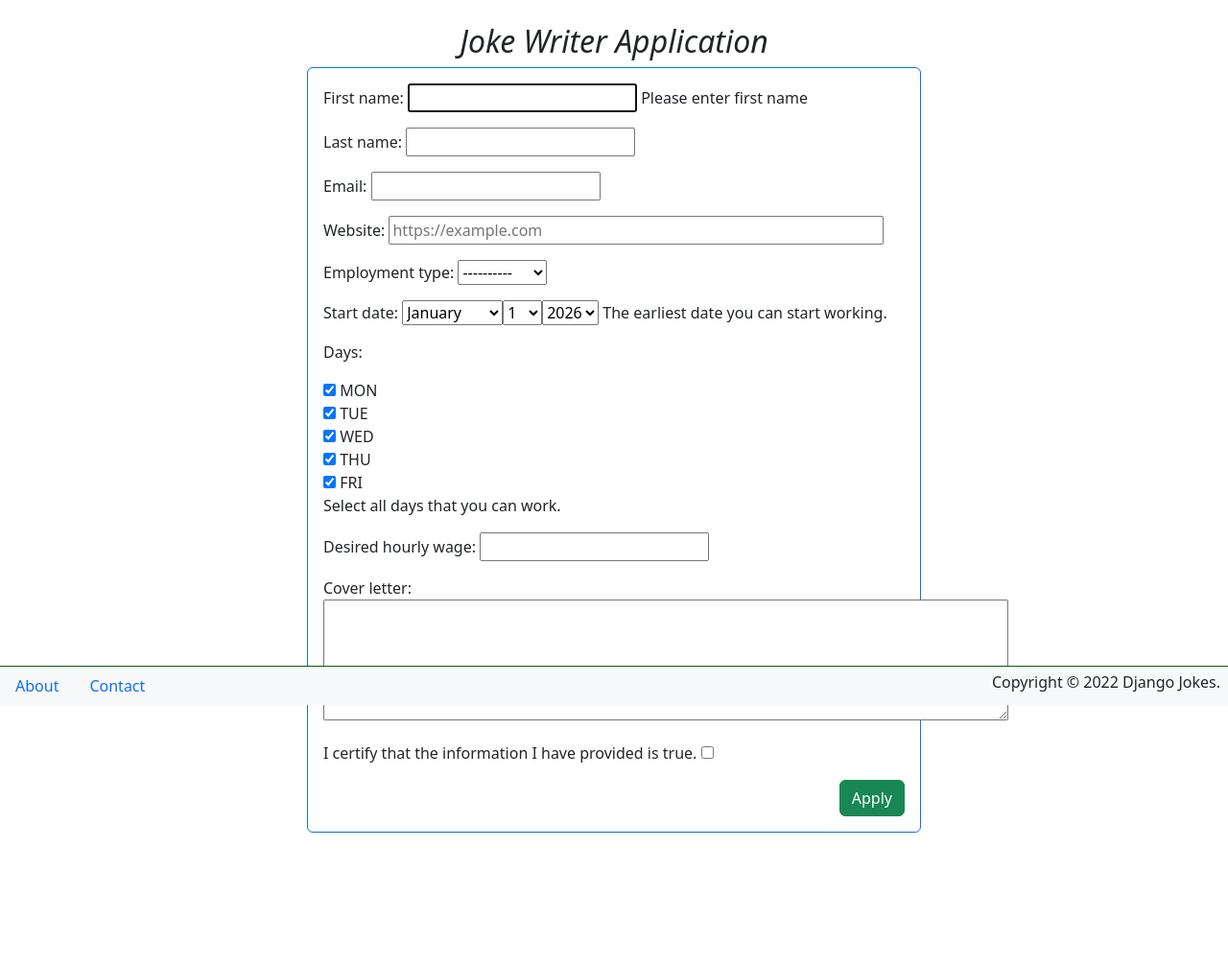
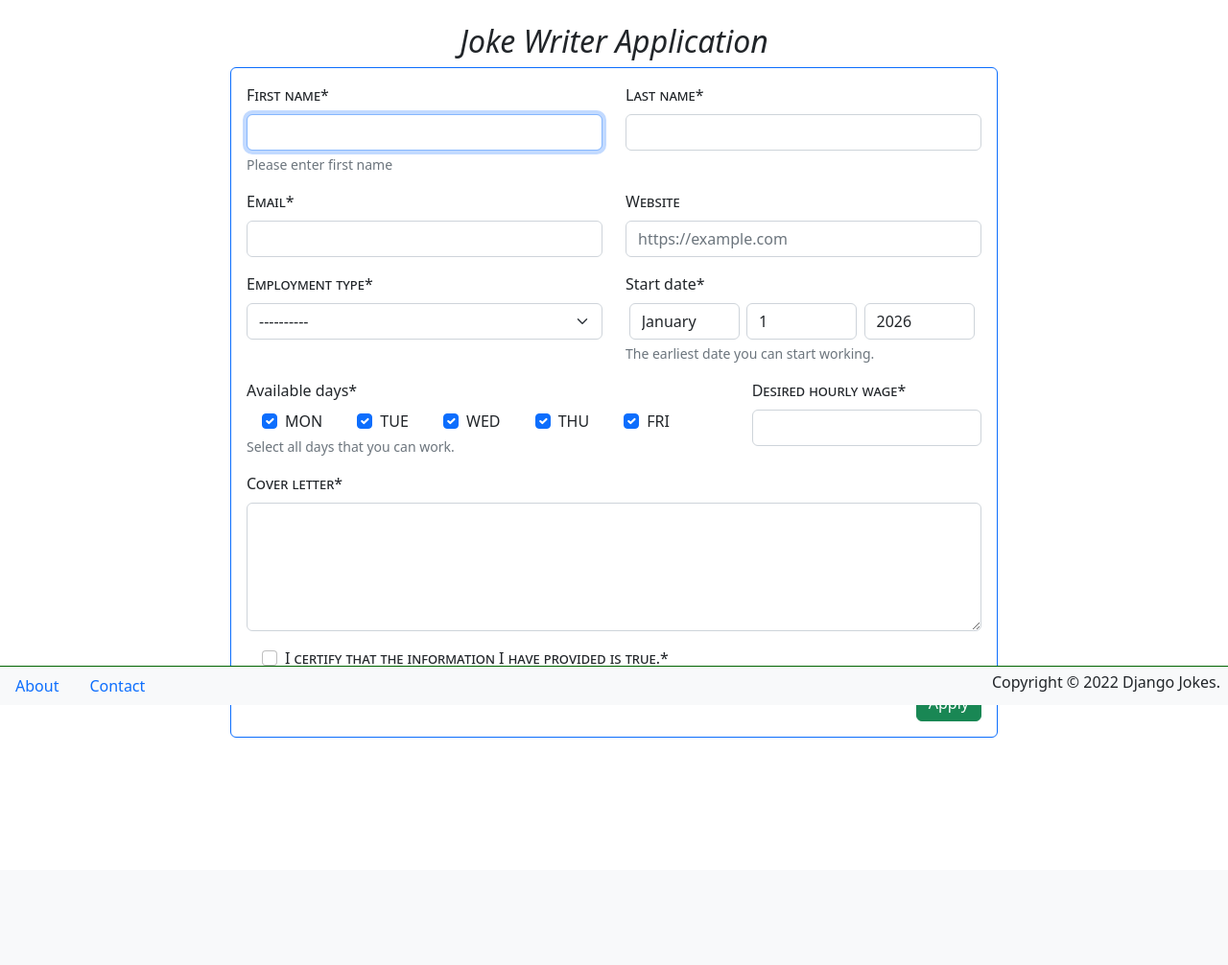
Before and after one commit to rafaelleroux/djangojokes.com, a Django app: page /jobs/job-app/ in a window 1280 px wide. Shown: the part 65-1071 px from the top of the page at 96% size. After the commit the page ends 834 px from the top, so only its background shows below. Run offline with Django 5.2, Linux system fonts and the light colour scheme; some libraries are stand-ins or nearby versions.

Commit message:
Added new modules for crispy forms and crispy bootstrap, and styles the joke_writer.html to use the new styling

```diff
--- a/jobs/forms.py
+++ b/jobs/forms.py
@@ -1,5 +1,13 @@
 from django import forms
 from datetime import datetime
+from django.core.exceptions import ValidationError
+from django.core.validators import URLValidator
+
+def validate_future_date(value):
+    if value < datetime.now().date():
+        raise ValidationError(
+            message=f'{value} is in the past.', code='past_date'
+        )
 
 class JobApplicationForm(forms.Form):
     first_name = forms.CharField(help_text='Please enter first name',
@@ -16,7 +24,9 @@ class JobApplicationForm(forms.Form):
                                      'placeholder': 'https://example.com',
                                      'size': '50'
                                  }
-                             ) )
+                             ),
+                             validators=[URLValidator(schemes=['http','https'])]
+                             )
 
     EMPLOYMENT_TYPE = (
         (None, '----------'),
@@ -30,7 +40,12 @@ class JobApplicationForm(forms.Form):
     start_date = forms.DateField(help_text='The earliest date you can start working.',
                                      widget=forms.SelectDateWidget(
                                          years=YEARS,
-                                     )
+                                         attrs={
+                                             'style': 'width: 31%; display: inline-block; margin: 0 1%'
+                                         }
+                                     ),
+                                     validators=[validate_future_date],
+                                     error_messages= {'past_date': 'Please enter a future date.'}
                                 )
 
     DAYS = (
@@ -41,8 +56,9 @@ class JobApplicationForm(forms.Form):
         (5, 'FRI')
     )
 
-    days = forms.MultipleChoiceField(
+    available_days = forms.TypedMultipleChoiceField(
         choices=DAYS,
+        coerce=int,
         help_text='Select all days that you can work.',
         widget=forms.CheckboxSelectMultiple(
             attrs={
@@ -51,7 +67,7 @@ class JobApplicationForm(forms.Form):
         ),
     )
     desired_hourly_wage = forms.DecimalField(
-        widget=forms.TextInput(
+        widget=forms.NumberInput(
             attrs={
                 'min': '10.00',
                 'max': '100.00',
@@ -67,4 +83,4 @@ class JobApplicationForm(forms.Form):
             }
         )
     )
-    check = forms.BooleanField(label='I certify that the information I have provided is true.')
+    confirmation = forms.BooleanField(label='I certify that the information I have provided is true.')
--- a/static/css/main.css
+++ b/static/css/main.css
@@ -13,3 +13,14 @@ header {
 h2 {
   font-style: italic;
 }
+
+/* Form Styles */
+label {
+  font-variant: small-caps;
+}
+
+.form-check {
+  display: inline-block;
+  font-weight: normal;
+  margin: 0 1rem;
+}
--- a/templates/jobs/joke_writer.html
+++ b/templates/jobs/joke_writer.html
@@ -1,13 +1,47 @@
 {% extends "_base.html" %}
+{% load crispy_forms_tags %}
 
 {% block title %}Job Application: Joke Writer{% endblock %}
 {% block main %}
   <h2 class="text-center">Joke Writer Application</h2>
-  <div class="card border-primary m-auto mb-3 p-3" style="max-width: 40rem">
-      <form method="post">
-        {% csrf_token %}
-        {{ form.as_p }}
-        <button class="btn btn-success float-end">Apply</button>
-      </form>
+  <div class="card border-primary m-auto mb-3 p-3" style="max-width: 50rem">
+    <form method="post" novalidate>
+      {% csrf_token %}
+      <div class="row">
+        <div class="col-md-6 mb-0">
+          {{ form.first_name|as_crispy_field }}
+        </div>
+        <div class="col-md-6 mb-0">
+          {{ form.last_name|as_crispy_field }}
+        </div>
+      </div>
+      <div class="row">
+        <div class="col-md-6 mb-0">
+          {{ form.email|as_crispy_field }}
+        </div>
+        <div class="col-md-6 mb-0">
+          {{ form.website|as_crispy_field }}
+        </div>
+      </div>
+      <div class="row">
+        <div class="col-md-6 mb-0">
+          {{ form.employment_type|as_crispy_field }}
+        </div>
+        <div class="col-md-6 mb-0">
+          {{ form.start_date|as_crispy_field }}
+        </div>
+      </div>
+      <div class="row">
+        <div class="col-md-8 mb-0">
+          {{ form.available_days|as_crispy_field  }}
+        </div>
+        <div class="col-md-4 mb-0">
+          {{ form.desired_hourly_wage|as_crispy_field }}
+        </div>
+      </div>
+      {{ form.cover_letter|as_crispy_field }}
+      {{ form.confirmation|as_crispy_field }}
+      <button class="btn btn-success float-end">Apply</button>
+    </form>
   </div>
 {% endblock %}
```
Also changed, not shown: djangojokes/settings.py (+8 -0 lines).
